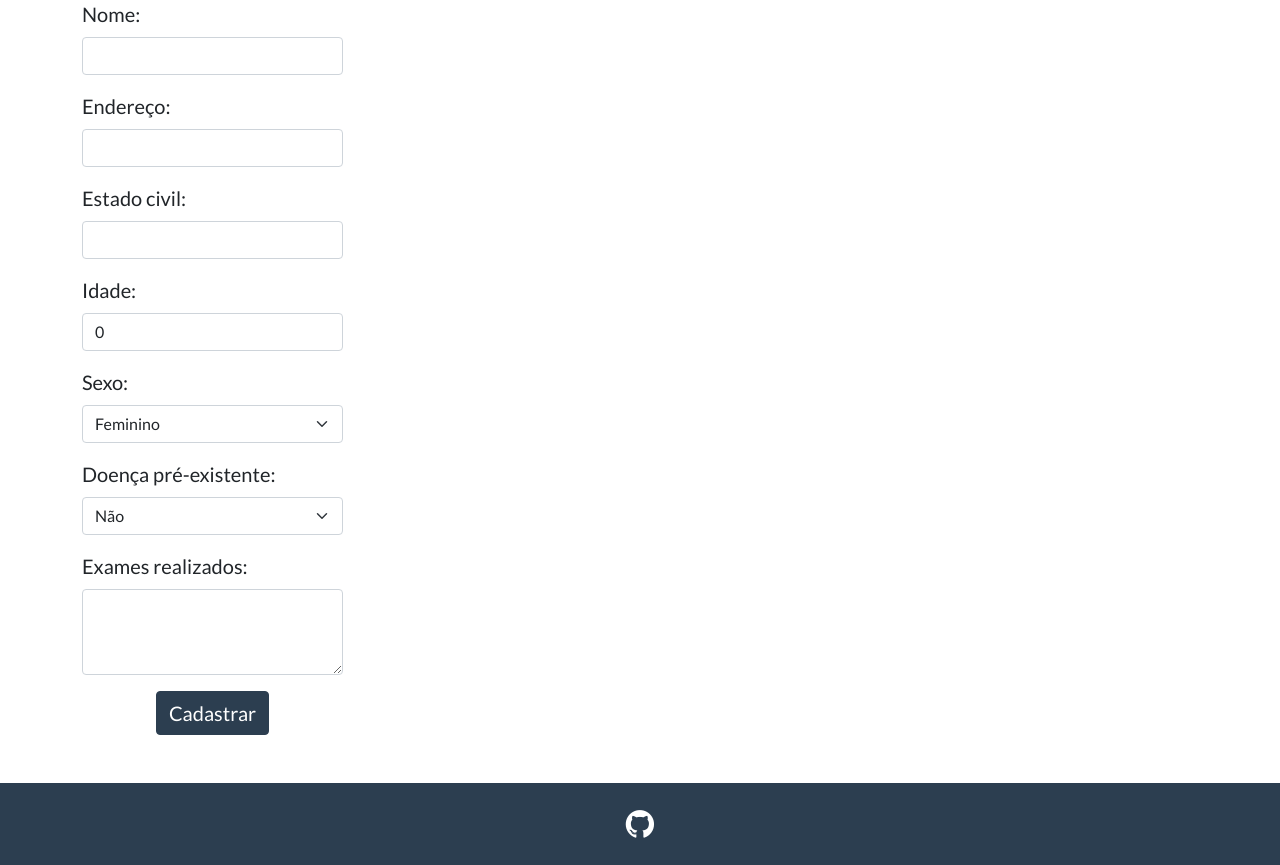
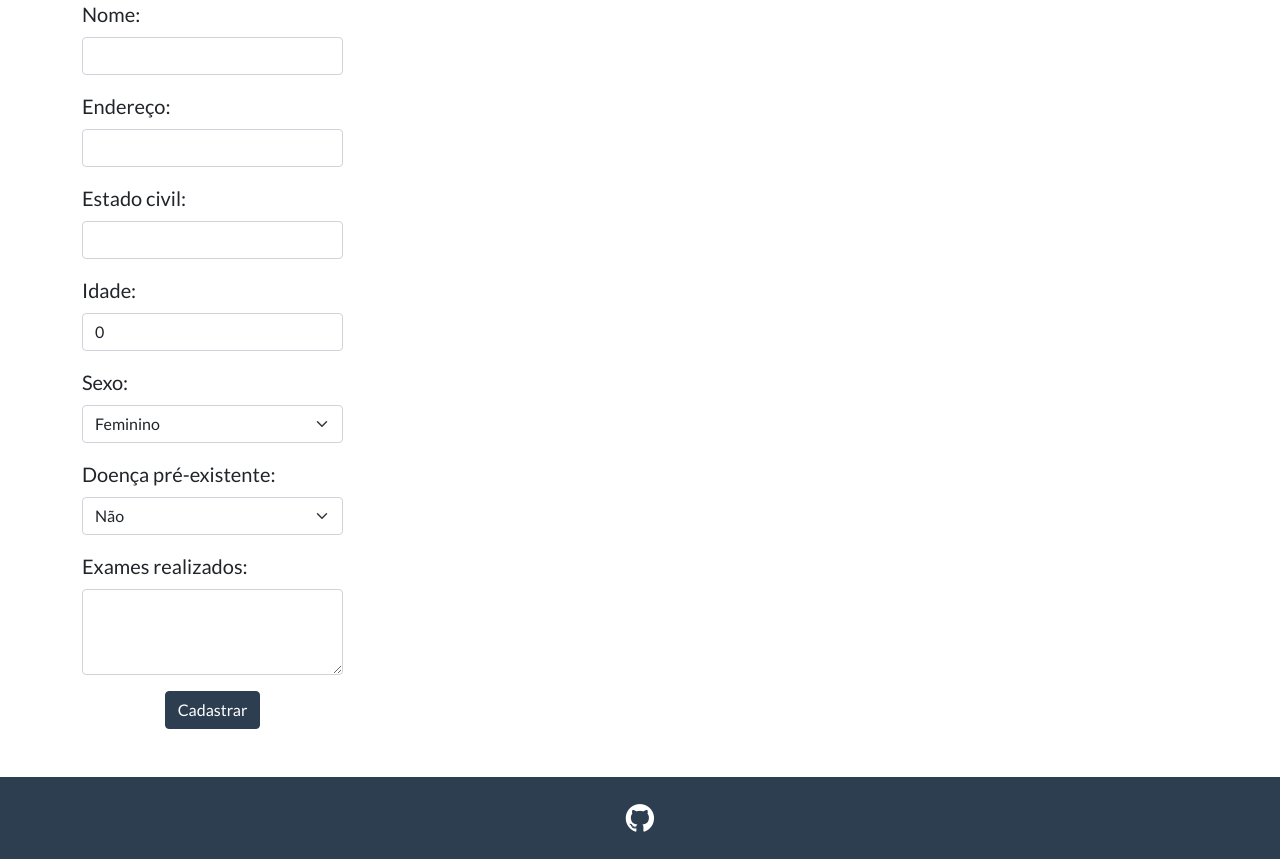
Before and after one commit to leolimaf/trabalho-final-de-banco-de-dados, a PHP site: page /cliente.php in a window 1280 px wide. Shown: the part 192-1057 px from the top of the page. Run offline with PHP 8.4, Linux system fonts and the light colour scheme; data that the repository does not hold is empty.

Commit message:
hotfix: ajuste no tamanho dos botões

```diff
--- a/assets/css/main.css
+++ b/assets/css/main.css
@@ -1,7 +1,4 @@
 form{
-    font-size: 20px;
-}
-.btn{
     font-size: 20px;
 }
 .scroll{
```
